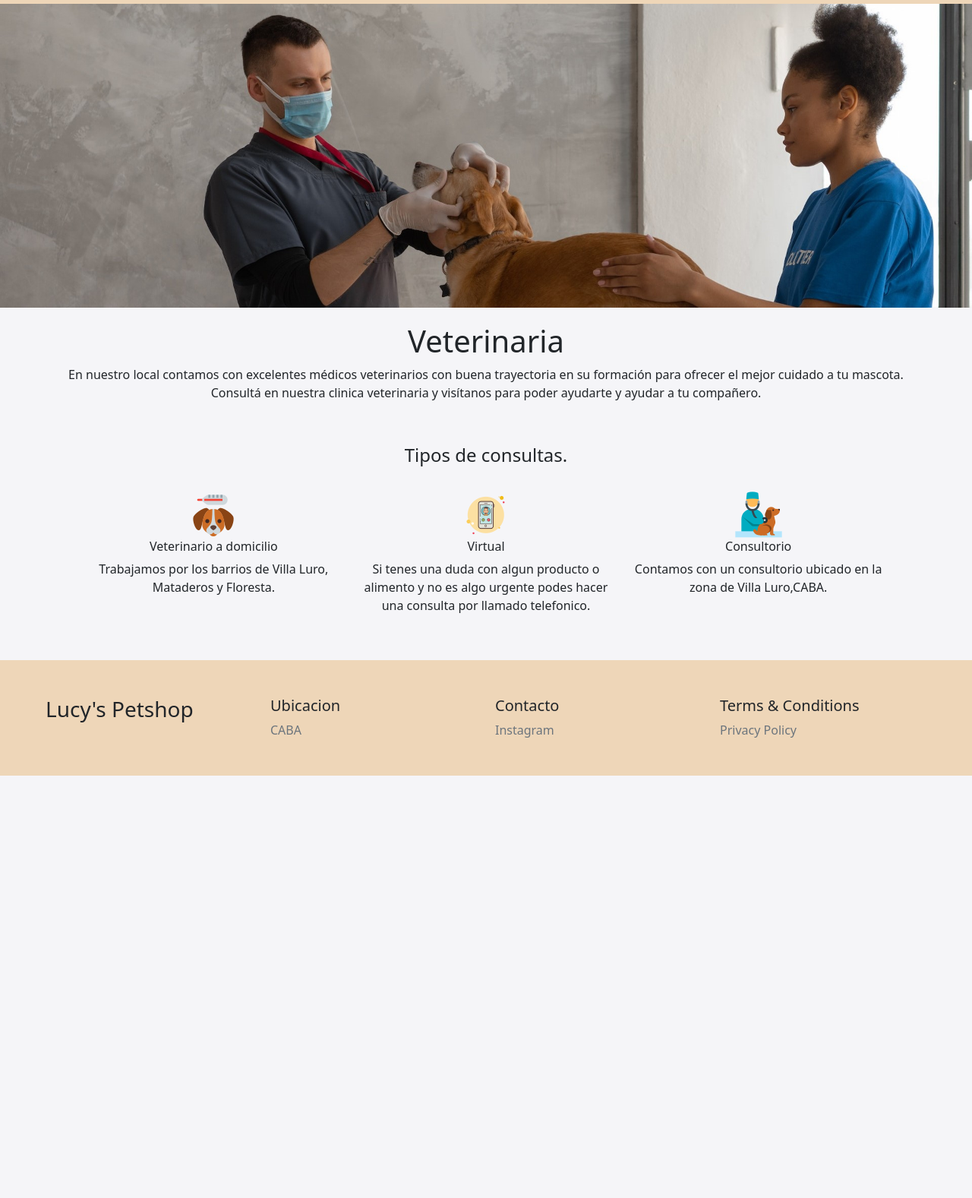
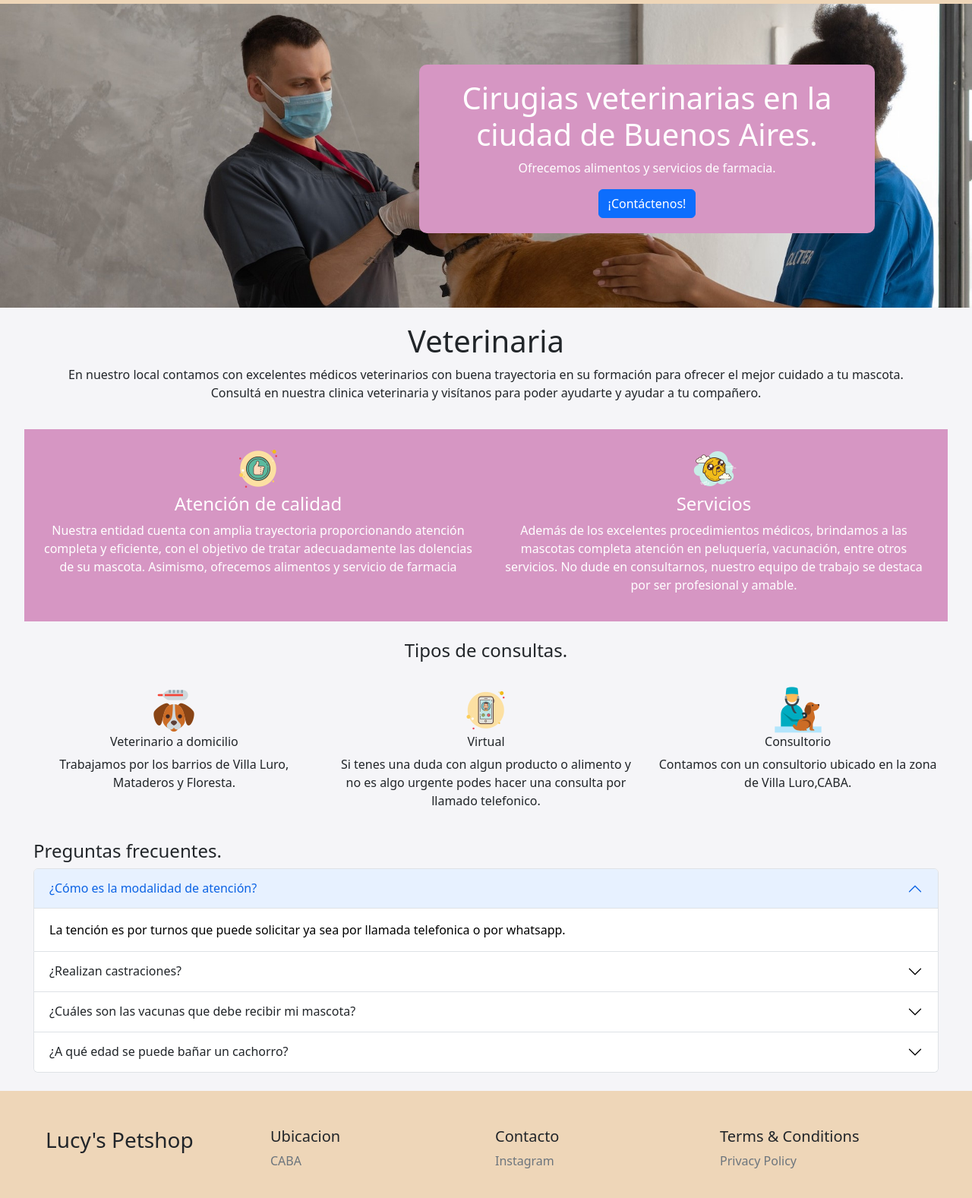
Before and after one commit to TolozaFranco/LucyPetShop, a website: page pages/Veterinaria.html in a window 1280 px wide. Shown: the part 51-1628 px from the top of the page at 76% size. Before the commit the page ends 1072 px from the top, so only its background shows below. Drawn offline with nearby package versions, Linux system fonts and the light colour scheme; a web font is replaced by a local one.

Commit message:
veterinaria completa

```diff
--- a/pages/Veterinaria.html
+++ b/pages/Veterinaria.html
@@ -38,7 +38,7 @@
               <a class="nav-link" href="Productos.html">Productos</a>
             </li>
             <li class="nav-item">
-              <a class="nav-link active"  aria-current="page" href="Veterinaria.html">Veterinaria</a>
+              <a class="nav-link active" aria-current="page" href="Veterinaria.html">Veterinaria</a>
             </li>
             <li class="nav-item">
               <a class="nav-link" href="Nosotros.html">Nosotros</a>
@@ -55,6 +55,12 @@
   <main>
     <!----------------------banner------------------------->
     <div class="banner">
+      <div class="container-fluid text-center">
+        <h1>Cirugias veterinarias en la ciudad de Buenos Aires.</h1>
+        <p>Ofrecemos alimentos y servicios de farmacia.</p>
+        <a class="btn btn-primary" href="../pages/Contacto.html" role="button">¡Contáctenos!</a>
+
+      </div>
 
     </div>
     <!--------------------------CONTENIDO PRINCIPAL------------------------->
@@ -66,10 +72,28 @@
           Consultá en nuestra clinica veterinaria y visítanos para poder ayudarte y ayudar a tu compañero.</p>
       </div>
     </div>
+    <div class="Banner_Ofrecemos container-fluid ">
+      <div class="row text-center ">
+        <div class="col-lg-6">
+          <img src="../Images/good_quality_64.png" alt="calidad">
+          <h4>Atención de calidad</h4>
+          <p>Nuestra entidad cuenta con amplia trayectoria proporcionando atención completa y eficiente, con el objetivo
+            de tratar adecuadamente las dolencias de su mascota. Asimismo, ofrecemos alimentos y servicio de farmacia
+          </p>
+        </div>
+        <div class="col-lg-6">
+          <img src="../Images/dog_love_64.png" alt="servicios">
+          <h4>Servicios</h4>
+          <p>Además de los excelentes procedimientos médicos, brindamos a las mascotas completa atención en peluquería,
+            vacunación, entre otros servicios. No dude en consultarnos, nuestro equipo de trabajo se destaca por ser
+            profesional y amable.</p>
+        </div>
+      </div>
+    </div>
   </main>
   <!------------------------CONTENIDO INFORMATIVO------------------------------>
-  <aside class="informacion_veterinaria">
-    <div class="container">
+  <aside>
+    <div class="container-fluid mt-4">
       <div class="animate__animated animate__bounceInLeft text-center">
 
         <h4>Tipos de consultas.</h4>
@@ -96,6 +120,73 @@
 
         </div>
 
+      </div>
+    </div>
+    <!---------------Area de preguntas frecuentes------------------->
+    <div class="sector_preguntas container-fluid mb-4">
+      <h4>Preguntas frecuentes.</h4>
+      <div class="accordion" id="accordionExample">
+        <div class="accordion-item">
+          <h2 class="accordion-header" id="headingOne">
+            <button class="accordion-button" type="button" data-bs-toggle="collapse" data-bs-target="#collapseOne"
+              aria-expanded="true" aria-controls="collapseOne">
+              ¿Cómo es la modalidad de atención?
+            </button>
+          </h2>
+          <div id="collapseOne" class="accordion-collapse collapse show" aria-labelledby="headingOne"
+            data-bs-parent="#accordionExample">
+            <div class="accordion-body">
+              La tención es por turnos que puede solicitar ya sea por llamada telefonica o por whatsapp.
+            </div>
+          </div>
+        </div>
+        <div class="accordion-item">
+          <h2 class="accordion-header" id="headingTwo">
+            <button class="accordion-button collapsed" type="button" data-bs-toggle="collapse"
+              data-bs-target="#collapseTwo" aria-expanded="false" aria-controls="collapseTwo">
+              ¿Realizan castraciones?
+            </button>
+          </h2>
+          <div id="collapseTwo" class="accordion-collapse collapse" aria-labelledby="headingTwo"
+            data-bs-parent="#accordionExample">
+            <div class="accordion-body">
+              Si, realizamos todo tipo de intervenciones quirúrgicas.
+            </div>
+          </div>
+        </div>
+        <div class="accordion-item">
+          <h2 class="accordion-header" id="headingThree">
+            <button class="accordion-button collapsed" type="button" data-bs-toggle="collapse"
+              data-bs-target="#collapseThree" aria-expanded="false" aria-controls="collapseThree">
+              ¿Cuáles son las vacunas que debe recibir mi mascota?
+            </button>
+          </h2>
+          <div id="collapseThree" class="accordion-collapse collapse" aria-labelledby="headingThree"
+            data-bs-parent="#accordionExample">
+            <div class="accordion-body">
+              Los protocolos de vacunación se realizan de acuerdo a las necesidades particulares de cada paciente según
+              su
+              edad, estado sanitario y factores de riesgo.
+            </div>
+          </div>
+        </div>
+        <div class="accordion-item">
+          <h2 class="accordion-header" id="headingTwo">
+            <button class="accordion-button collapsed" type="button" data-bs-toggle="collapse"
+              data-bs-target="#collapseFour" aria-expanded="false" aria-controls="collapseFour">
+              ¿A qué edad se puede bañar un cachorro?
+            </button>
+          </h2>
+          <div id="collapseFour" class="accordion-collapse collapse" aria-labelledby="headingFour"
+            data-bs-parent="#accordionExample">
+            <div class="accordion-body">
+              Los veterinarios recomiendan que el primer baño del cachorro sea a los tres meses de edad, cuando el can
+              ya
+              ha terminado su primer calendario de vacunación. Aunque, en el caso necesario, con cuidado y
+              secando bien al perrito, se le puede bañar antes.
+            </div>
+          </div>
+        </div>
       </div>
     </div>
   </aside>
--- a/scss/_variables.scss
+++ b/scss/_variables.scss
@@ -1,6 +1,6 @@
 /*Colors*/
 $primary-color:#eed6b8;
-$secondary-color:#d49dd6;
+$secondary-color:#d696c3;
 $accent-color:#e27448;
 $background-color:#f5f5f8;
 $light-color:rgb(255, 255, 255);
--- a/scss/estilos.scss
+++ b/scss/estilos.scss
@@ -5,11 +5,9 @@
 @import "./misc/mixins";
 
 
-
-
 body{
-    max-width: 100%;
     margin: 0;
+    box-sizing: border-box;
     background-color: $background-color;
 }
 /*HEADER AND FOOTER COLORS*/
@@ -45,6 +43,25 @@ body{
     background-attachment: fixed;
     background-size: cover;
     height: 25em;
+    position: relative;
+    div{
+        max-height: 15em;
+        max-width: 600px;
+        border-radius: 10px;
+        position: absolute;
+        top: 20%;
+        right: 10%;
+        @include violet_text($light-color, $secondary-color, $padding-text)
+
+    }
+}
+.Banner_Ofrecemos{
+    max-width: 95%;
+    max-height: auto;
+    @include violet_text($light-color, $secondary-color, $padding-text)
+}
+.sector_preguntas{
+    max-width: 95%;
 }
 /*---------NOSOTROS--------*/
 main{
@@ -55,7 +72,10 @@ main{
         h3{
             @include orange_tittle($accent-color, $font-tittle)
         }
-        p{@include violet_text($light-color, $secondary-color, $padding-text)
+        p{  border-radius: 10px;
+            max-width: 70%;
+            @include violet_text($light-color, $secondary-color, $padding-text)
+
         }
     }
 }
```
Also changed, not shown: pages/Contacto.html (+5 -2 lines), Images/dog_love_64.png (added), Images/good_quality_64.png (added), css/estilos.css. Lines whose indentation alone changed are shown as unchanged.
